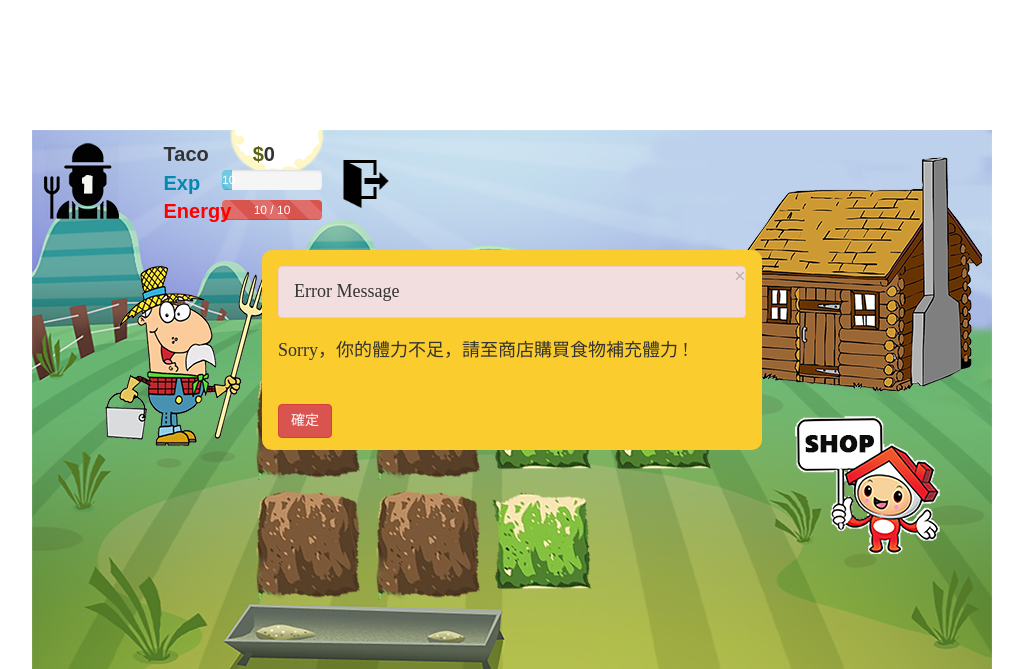
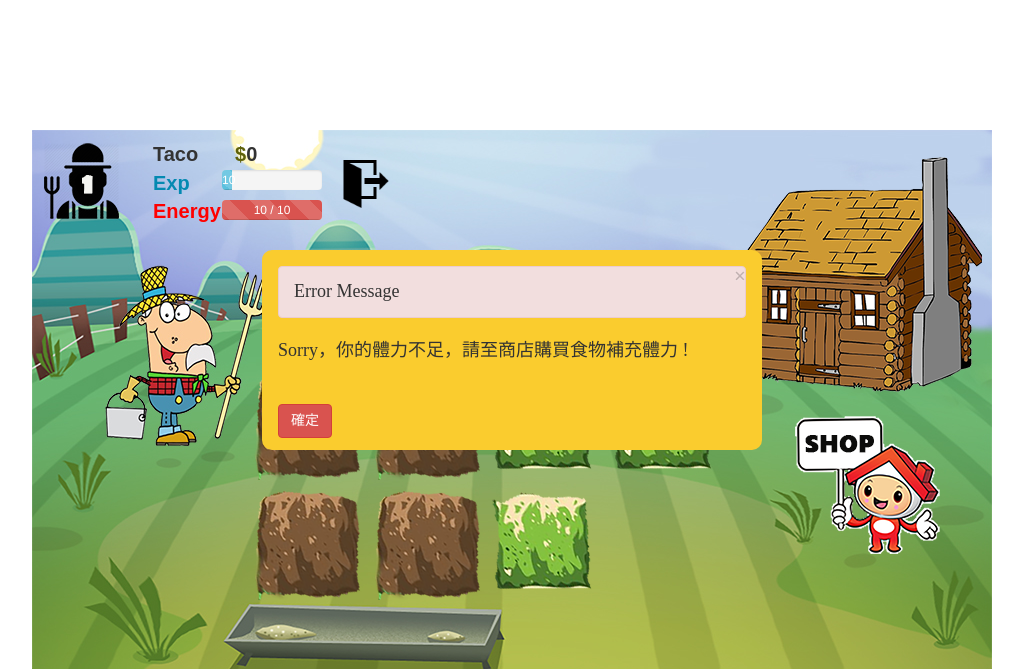
Before and after one commit to NCNU-OpenSource/1041-SE-Team3, a PHP site: page /energy_alert.php in a window 1280 px wide. Shown: the top 669 px of the page, without its empty margins (128-1151 px from the left). Run offline with PHP 8.4, Linux system fonts and the light colour scheme; a user stored in the database is signed in; data comes from the database, SQL or seed files in the repository; some libraries are stand-ins or nearby versions.

Commit message:
體力提醒

```diff
--- a/energy_alert.php
+++ b/energy_alert.php
@@ -29,7 +29,7 @@ table {
     position: absolute;
     border:0;
     border-collpase:collpase;
-    width:250px;
+    width:230px;
     top:10px;
     left: 0px;
     font-weight: bold;
```
